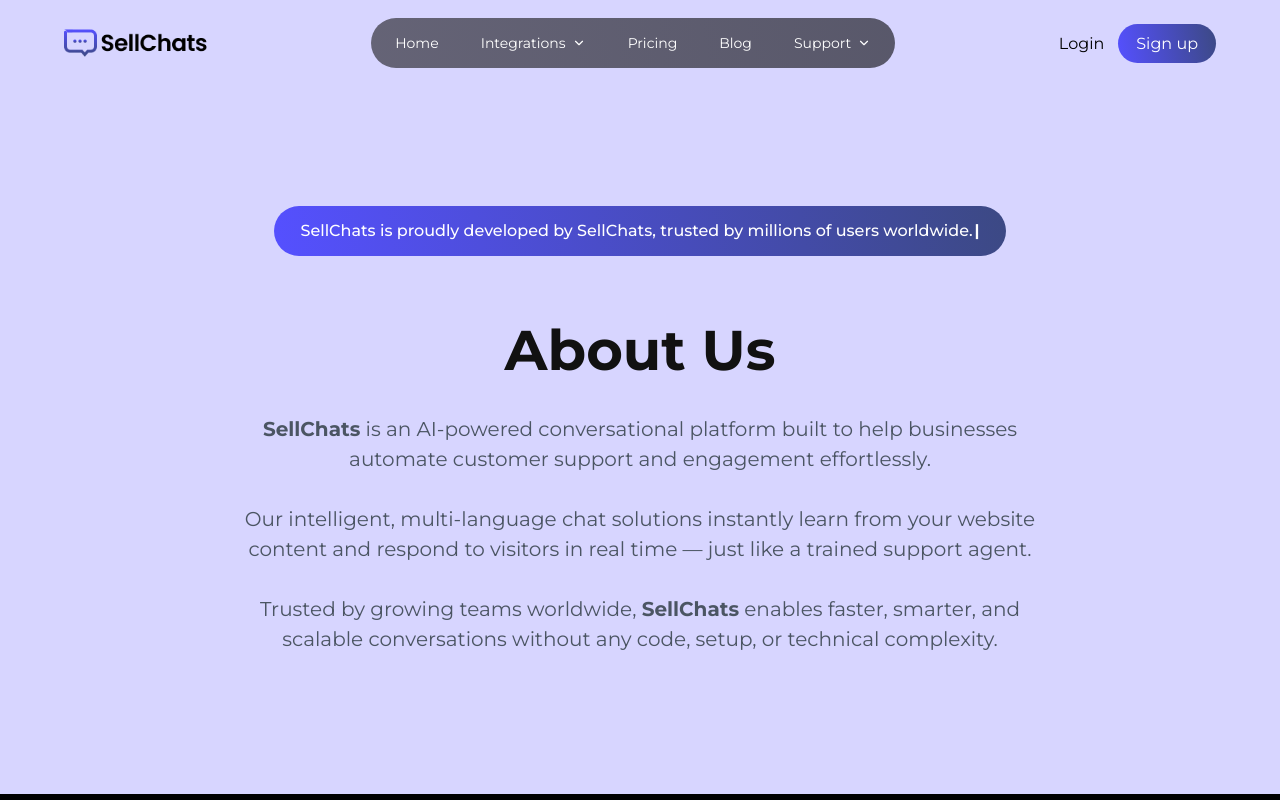
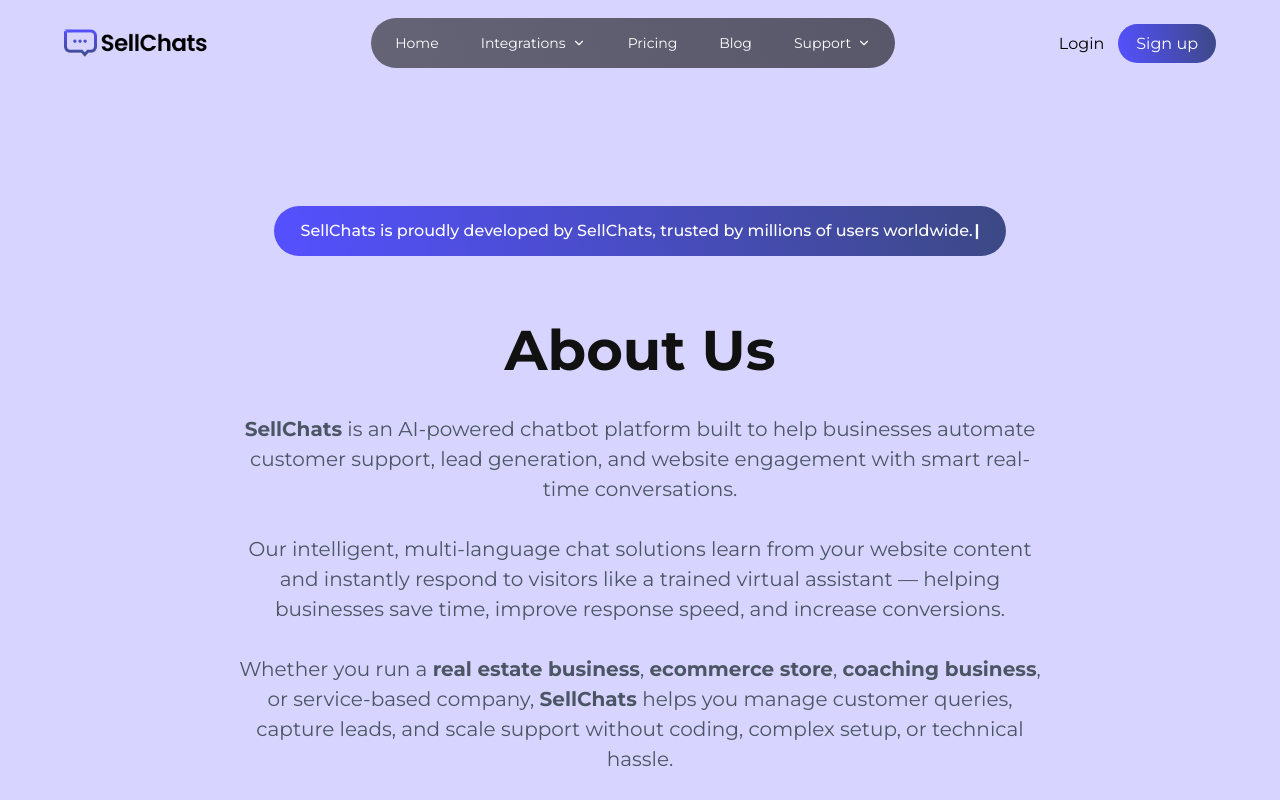
Before and after one commit to sellchatsai/sellchats, a React (Create React App) app in the folder frontend/: page /about in a window 1280 px wide. Built offline with nearby package versions, Linux system fonts and the light colour scheme.

Commit message:
Revise About section content for clarity and detail
Updated the About section to enhance clarity and detail about SellChats' features and benefits.

```diff
--- a/frontend/src/Layout/Footer/About.jsx
+++ b/frontend/src/Layout/Footer/About.jsx
@@ -1,5 +1,4 @@
 import { useEffect, useState } from "react";
-import { Helmet } from "react-helmet-async";
 import HomeHeader from "../HomeHeader";
 import "./About.css";
 
@@ -38,13 +37,6 @@
 
     return (
         <>
-
-        <Helmet>
-         <title>About Sell Chats | AI Chatbot for Business Support & Growth</title>
-         <meta name="description" content="About Sell Chats page" />
-         <meta name="robots" content="index, follow" />
-         <link rel="canonical" href="https://sellchats.com/about" />
-         </Helmet>
             <HomeHeader />
 
             <section className="about-page">
@@ -56,18 +48,13 @@
 
                     <h1 className="fade-up">About Us</h1>
 
-                    <p className="about-desc fade-up delay-1">
-                        <strong>SellChats</strong> is an AI-powered conversational platform built to
-                        help businesses automate customer support and engagement effortlessly.
-                        <br /><br />
-                        Our intelligent, multi-language chat solutions instantly learn from your
-                        website content and respond to visitors in real time — just like a trained
-                        support agent.
-                        <br /><br />
-                        Trusted by growing teams worldwide, <strong>SellChats</strong> enables faster,
-                        smarter, and scalable conversations without any code, setup, or technical
-                        complexity.
-                    </p>
+                   <p className="about-desc fade-up delay-1">
+  <strong>SellChats</strong> is an AI-powered chatbot platform built to help businesses automate customer support, lead generation, and website engagement with smart real-time conversations.
+  <br /><br />
+  Our intelligent, multi-language chat solutions learn from your website content and instantly respond to visitors like a trained virtual assistant — helping businesses save time, improve response speed, and increase conversions.
+  <br /><br />
+  Whether you run a <strong>real estate business</strong>, <strong>ecommerce store</strong>, <strong>coaching business</strong>, or service-based company, <strong>SellChats</strong> helps you manage customer queries, capture leads, and scale support without coding, complex setup, or technical hassle.
+</p>
                 </div>
             </section>
 
```
